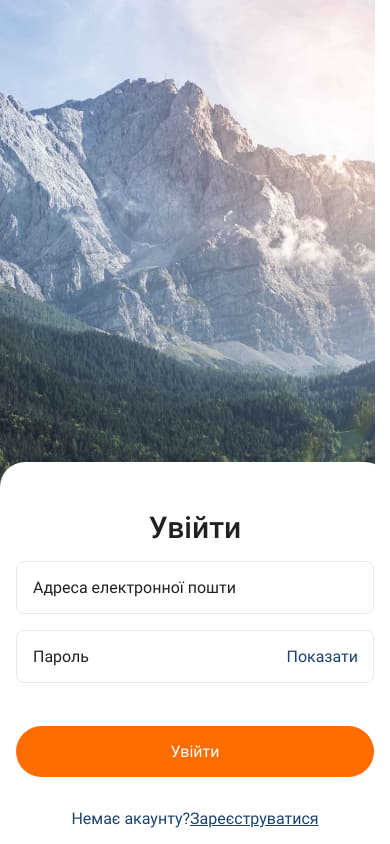
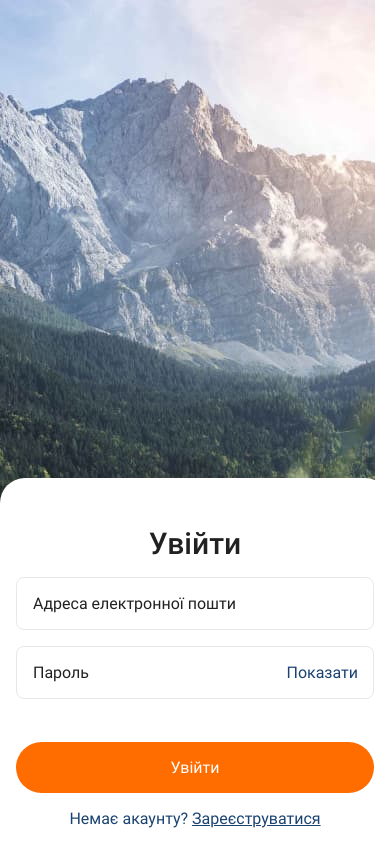
Before and after one commit to tooreagen/react-native, a React Native app: screen / in a window 390 px wide. Built offline with nearby package versions, Linux system fonts and the light colour scheme.

Commit message:
add login screen

```diff
--- a/Screens/LoginScreen.jsx
+++ b/Screens/LoginScreen.jsx
@@ -36,6 +36,7 @@ const LoginScreen = () => {
         onFocus={() => handleFocus("email")}
         onBlur={() => handleBlur("email")}
       />
+
       <View style={styles.passwordInputBox}>
         <TextInput
           style={[
@@ -55,8 +56,8 @@ const LoginScreen = () => {
 
       <ButtonComponent title="Увійти" />
 
-      <Text style={styles.signInText}>
-        Немає акаунту?
+      <View style={styles.bottomText}>
+        <Text style={styles.signInText}>Немає акаунту?{" "}</Text>
         <TouchableOpacity activeOpacity={0.5}>
           <Text
             style={[styles.signInText, { textDecorationLine: "underline" }]}
@@ -64,7 +65,7 @@ const LoginScreen = () => {
             Зареєструватися
           </Text>
         </TouchableOpacity>
-      </Text>
+      </View>
     </View>
   );
 };
@@ -132,12 +133,14 @@ const styles = StyleSheet.create({
     right: 0,
     padding: 16,
   },
+
   passwordShowText: {
     fontFamily: "RobotoRegular",
     fontSize: 16,
     lineHeight: 19,
     color: "#1b4371",
   },
+
   signInText: {
     marginTop: 16,
     textAlign: "center",
@@ -146,6 +149,11 @@ const styles = StyleSheet.create({
     lineHeight: 19,
     color: "#1b4371",
   },
+
+  bottomText: {
+    flexDirection: "row",
+    alignSelf: "center",
+  },
 });
 
 export default LoginScreen;
```
